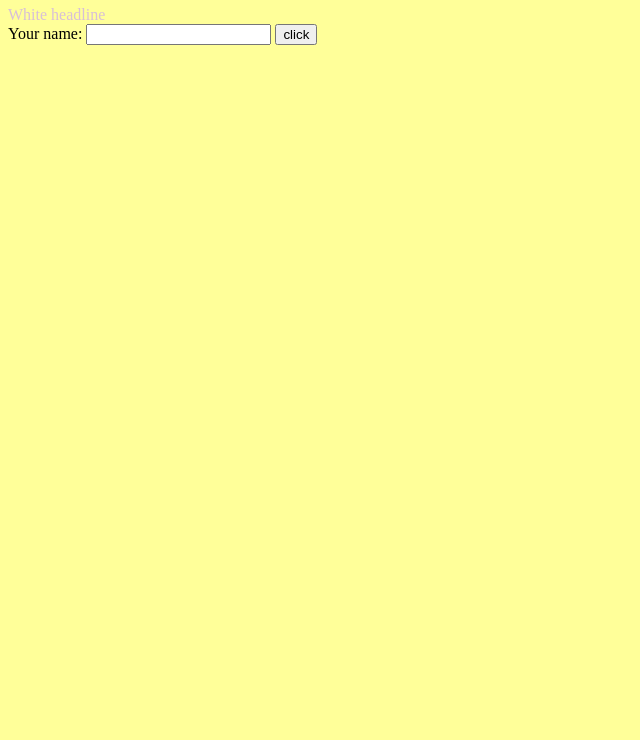
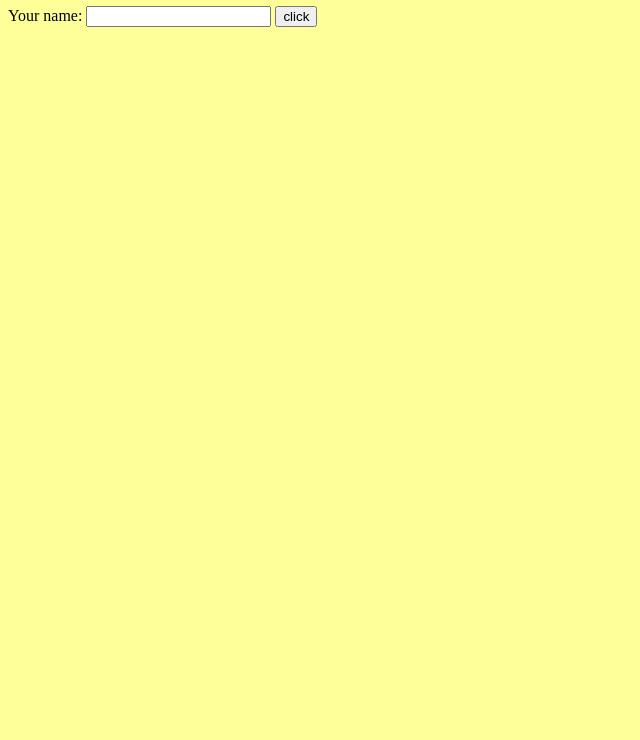
Before and after one commit to hess22k/hess22k.github.io, a plain HTML site: page index.html in a window 1280 px wide. Shown: the part 60-800 px from the top of the page, without its empty margins (0-640 px from the left). Drawn offline with Linux system fonts and the light colour scheme.

Commit message:
Update index.html

```diff
--- a/index.html
+++ b/index.html
@@ -5,7 +5,7 @@
   </head>
   <body bgcolor="#FFFF99">
     <h1>Welcome to WMHC Radio! :-)</h1>
-    <font color="#D8BFD8"> White headline</font>
+    <font color="#D8BFD8"></font>
     <form>
         <label for="yourname">Your name:</label>
         <input type="text" id="yourname" name="yourname">
```
